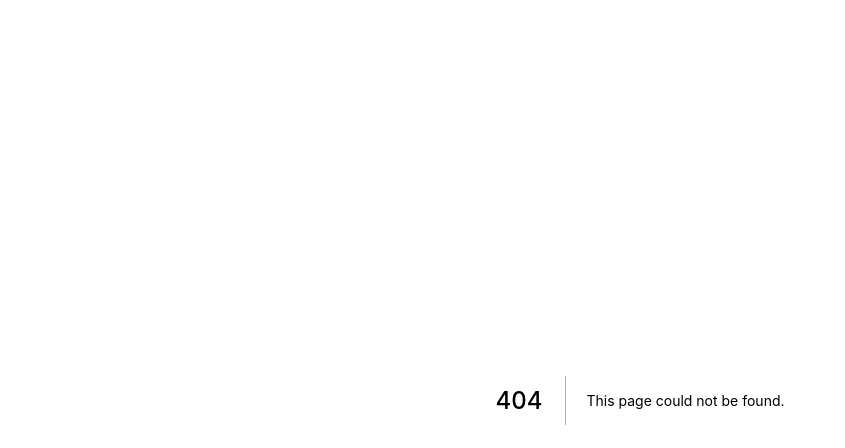
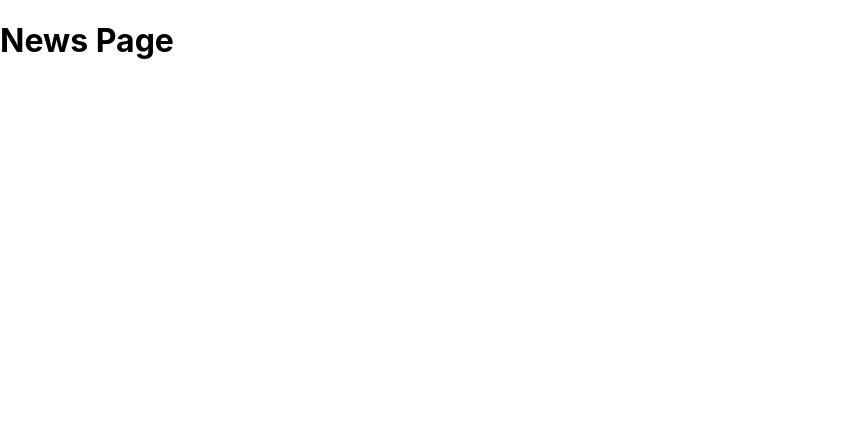
Before and after one commit to Christian-Adler/reacttraining, a Next.js app in the folder 23-nextjs-course/: page /news in a window 1280 px wide. Before the commit this address had no page. Shown: the top 448 px of the page, without its empty margins (0-845 px from the left). Built offline with nearby package versions, Linux system fonts and the light colour scheme.

Commit message:
first pages with automatic routing

```diff
--- /dev/null
+++ b/23-nextjs-course/pages/news.js
@@ -0,0 +1,7 @@
+// ../news
+
+function NewsPage() {
+  return <h1>News Page</h1>;
+}
+
+export default NewsPage;
```
